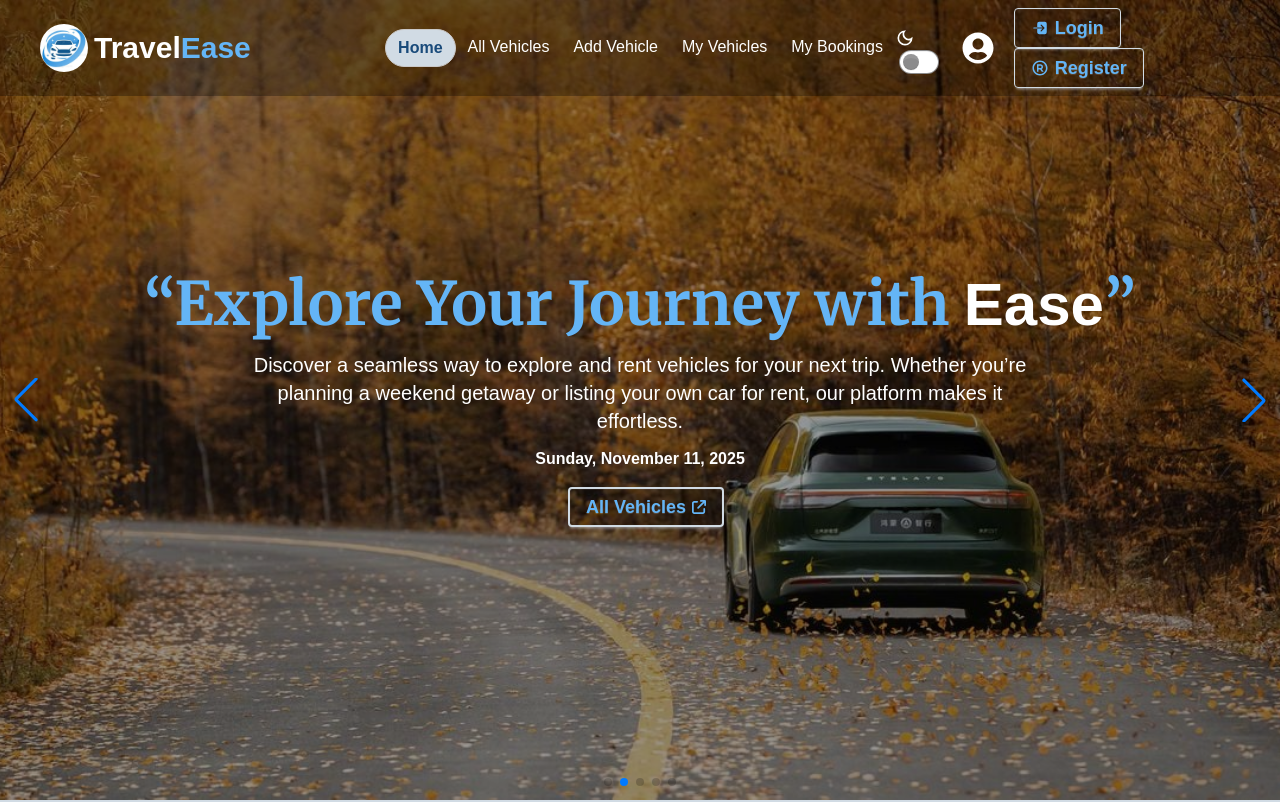
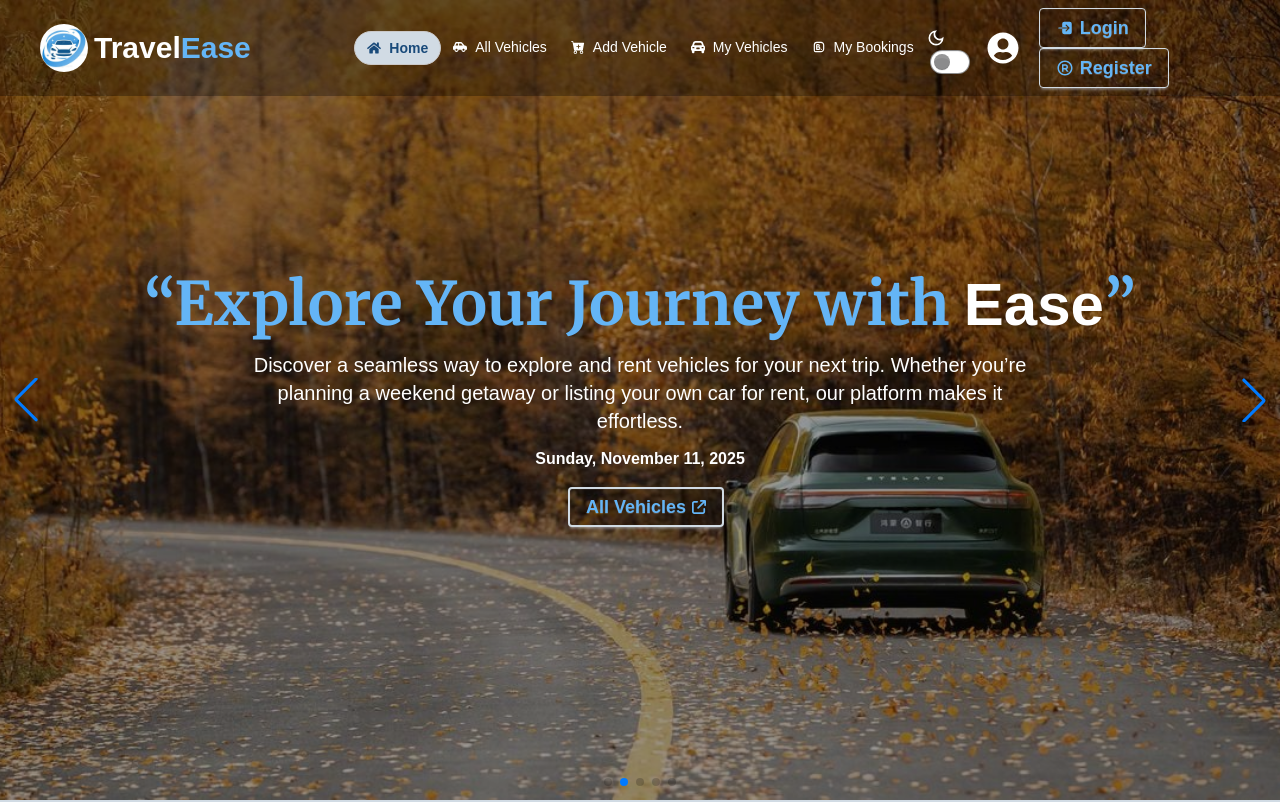
Before and after one commit to israt9528/travelEase-client, a React (Vite) app: page / in a window 1280 px wide. Shown: the top 802 px of the page. Built offline with nearby package versions, Linux system fonts and the light colour scheme; no server answers; a web font is replaced by a local one.

Commit message:
add icon in nav

```diff
--- a/src/Components/Navbar/Navbar.jsx
+++ b/src/Components/Navbar/Navbar.jsx
@@ -3,9 +3,11 @@ import { Link } from "react-router";
 import { NavLink } from "react-router";
 import { AuthContext } from "../../Context/AuthContext";
 import toast from "react-hot-toast";
-import { FaUser, FaUserCircle } from "react-icons/fa";
-import { FaGear } from "react-icons/fa6";
+import { FaCarSide, FaHome, FaUser, FaUserCircle } from "react-icons/fa";
+import { FaCarRear, FaGear } from "react-icons/fa6";
 import { IoLogIn, IoLogOut } from "react-icons/io5";
+import { BsCartPlusFill } from "react-icons/bs";
+import { TbBrandBooking } from "react-icons/tb";
 import { RiRegisteredLine } from "react-icons/ri";
 import logo from "../../assets/logo2.jpg";
 import {
@@ -47,19 +49,34 @@ const Navbar = ({ isHome }) => {
   const links = (
     <>
       <li>
-        <NavLink to="/">Home</NavLink>
+        <NavLink to="/">
+          <FaHome />
+          Home
+        </NavLink>
       </li>
       <li>
-        <NavLink to="/all-vehicles">All Vehicles</NavLink>
+        <NavLink to="/all-vehicles">
+          <FaCarSide />
+          All Vehicles
+        </NavLink>
       </li>
       <li>
-        <NavLink to="/add-vehicle">Add Vehicle</NavLink>
+        <NavLink to="/add-vehicle">
+          <BsCartPlusFill />
+          Add Vehicle
+        </NavLink>
       </li>
       <li>
-        <NavLink to="/my-vehicles">My Vehicles</NavLink>
+        <NavLink to="/my-vehicles">
+          <FaCarRear />
+          My Vehicles
+        </NavLink>
       </li>
       <li>
-        <NavLink to="/my-bookings">My Bookings</NavLink>
+        <NavLink to="/my-bookings">
+          <TbBrandBooking />
+          My Bookings
+        </NavLink>
       </li>
     </>
   );
@@ -135,7 +152,7 @@ const Navbar = ({ isHome }) => {
           </div>
         </div>
         <div className="navbar-center hidden lg:flex">
-          <ul className="menu menu-horizontal px-1 text-base font-medium">
+          <ul className="menu menu-horizontal px-1 text-sm font-medium">
             {links}
           </ul>
         </div>
```
Also changed, not shown: 1 other file (tests, documents, lock files or other folders).
